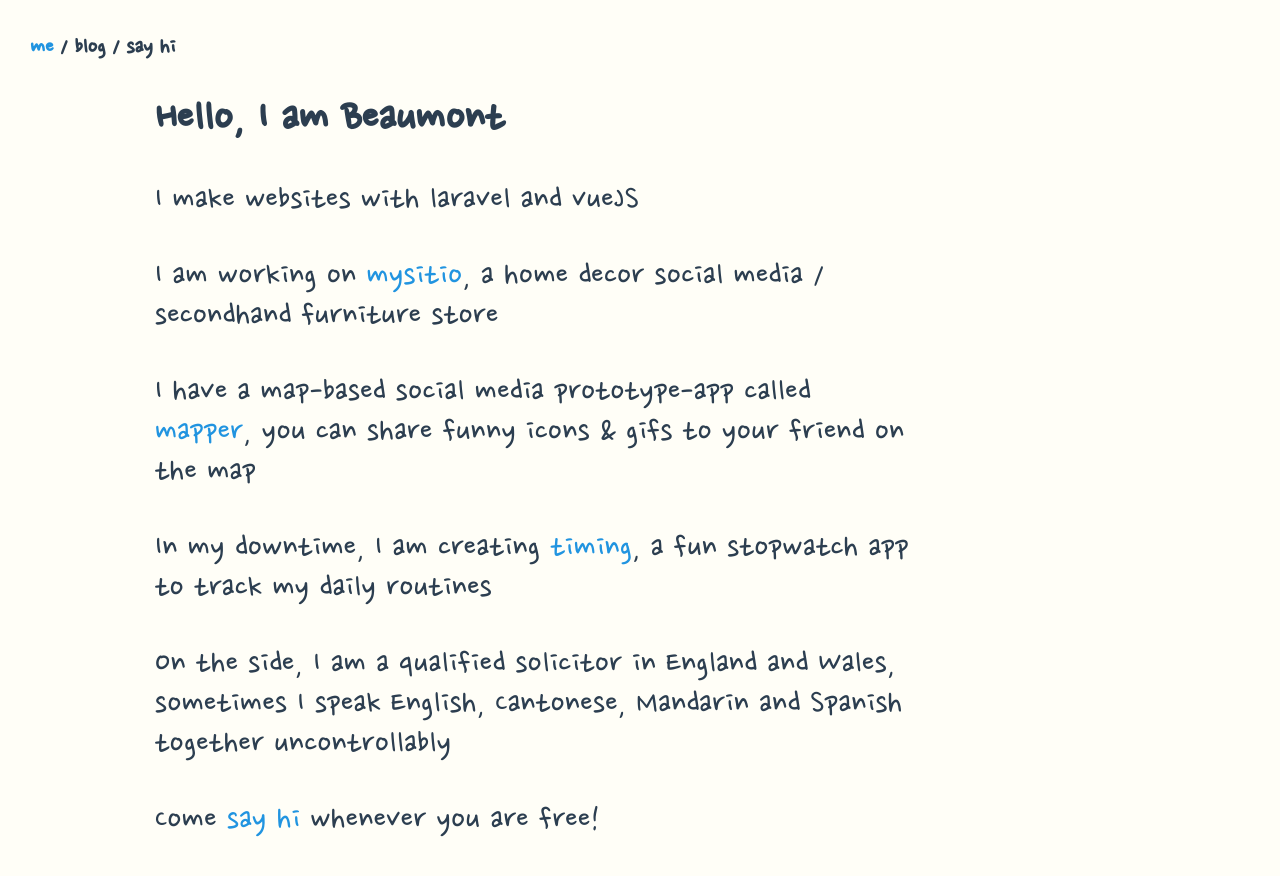
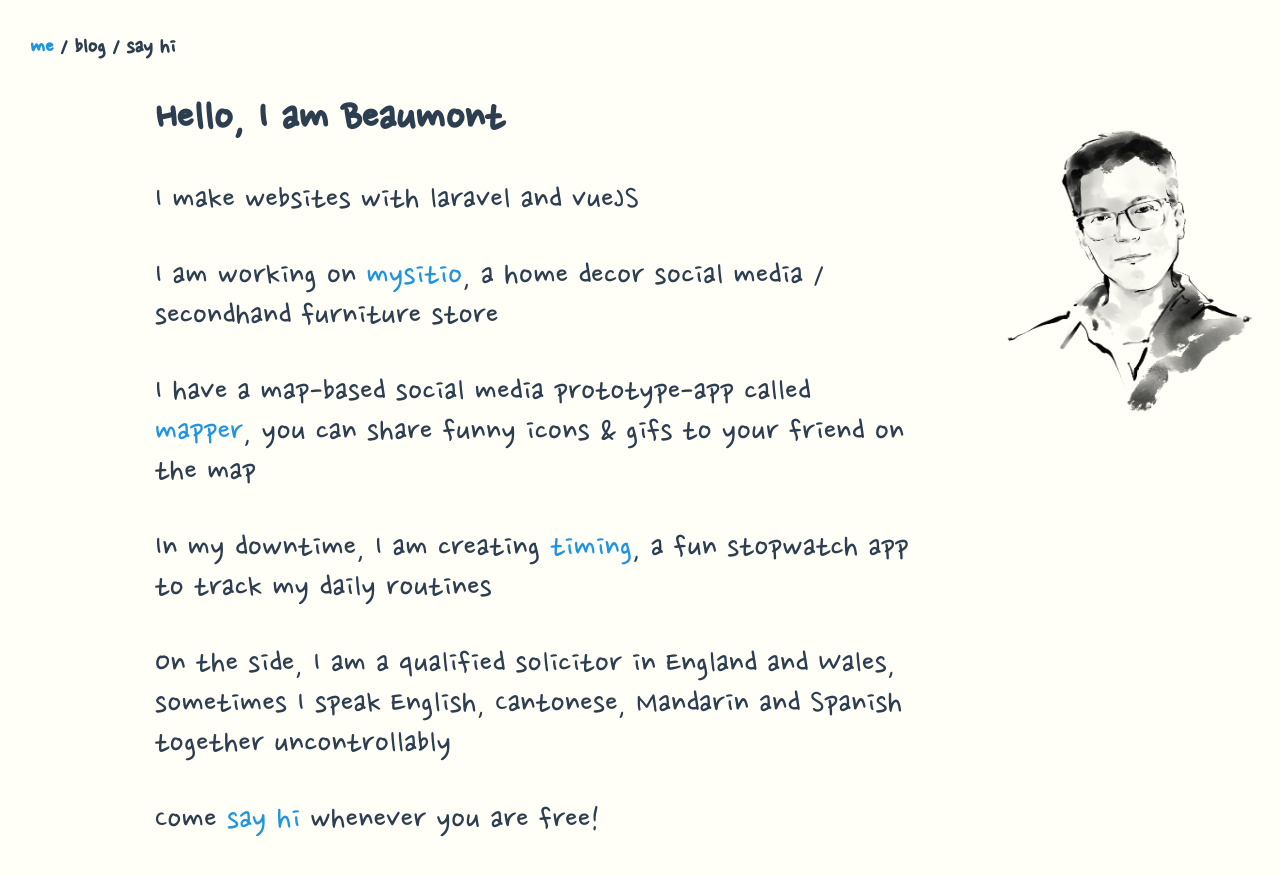
Before and after one commit to beaumontyun/portfolio, a Vue app: page / in a window 1280 px wide. Built offline with nearby package versions, Linux system fonts and the light colour scheme.

Commit message:
avatar picture

```diff
--- a/src/views/Home.vue
+++ b/src/views/Home.vue
@@ -1,7 +1,6 @@
 <template>
   <div class="home">
-    <!-- <img alt="Vue logo" src="../assets/logo.png"> -->
-    <HelloWorld msg="Hello, I am Beaumont"/>
+    <HelloWorld class="bg-transparent" msg="Hello, I am Beaumont"/>
   </div>
 </template>
 
@@ -16,3 +15,12 @@ export default {
   }
 }
 </script>
+
+<style scoped>
+.home {
+  background-size: 300px 350px;
+  background-repeat: no-repeat;
+  background-position: right top;
+  background-image: url('~@/assets/naeads.png')
+}
+</style>
```
Also changed, not shown: src/assets/naeads.png (added).
